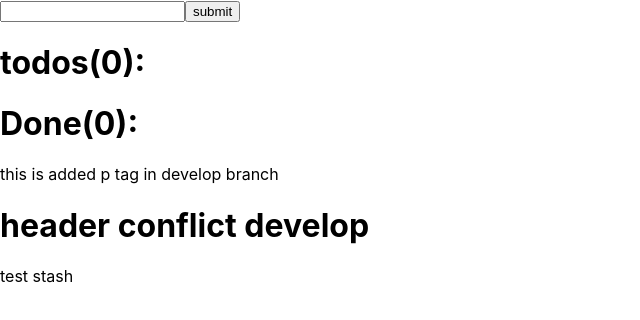
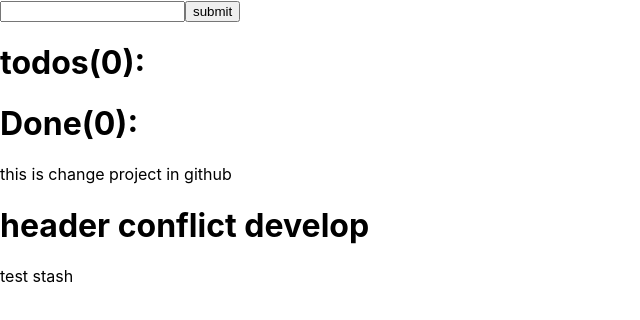
Before and after one commit to erfanGhayomi93/todos, a React (Create React App) app: page / in a window 1280 px wide. Shown: the top 320 px of the page, without its empty margins (0-640 px from the left). Built offline with nearby package versions, Linux system fonts and the light colour scheme.

Commit message:
update app.js

```diff
--- a/src/App.js
+++ b/src/App.js
@@ -6,7 +6,7 @@ export default class App extends Component {
     return (
       <div>
           <Todos test = "test"/>
-                    <p> this is added p tag in develop branch</p>
+                    <p> this is change project in github</p>
                     <h1>header conflict develop</h1>
                     <p>test stash</p>
       </div>
```
